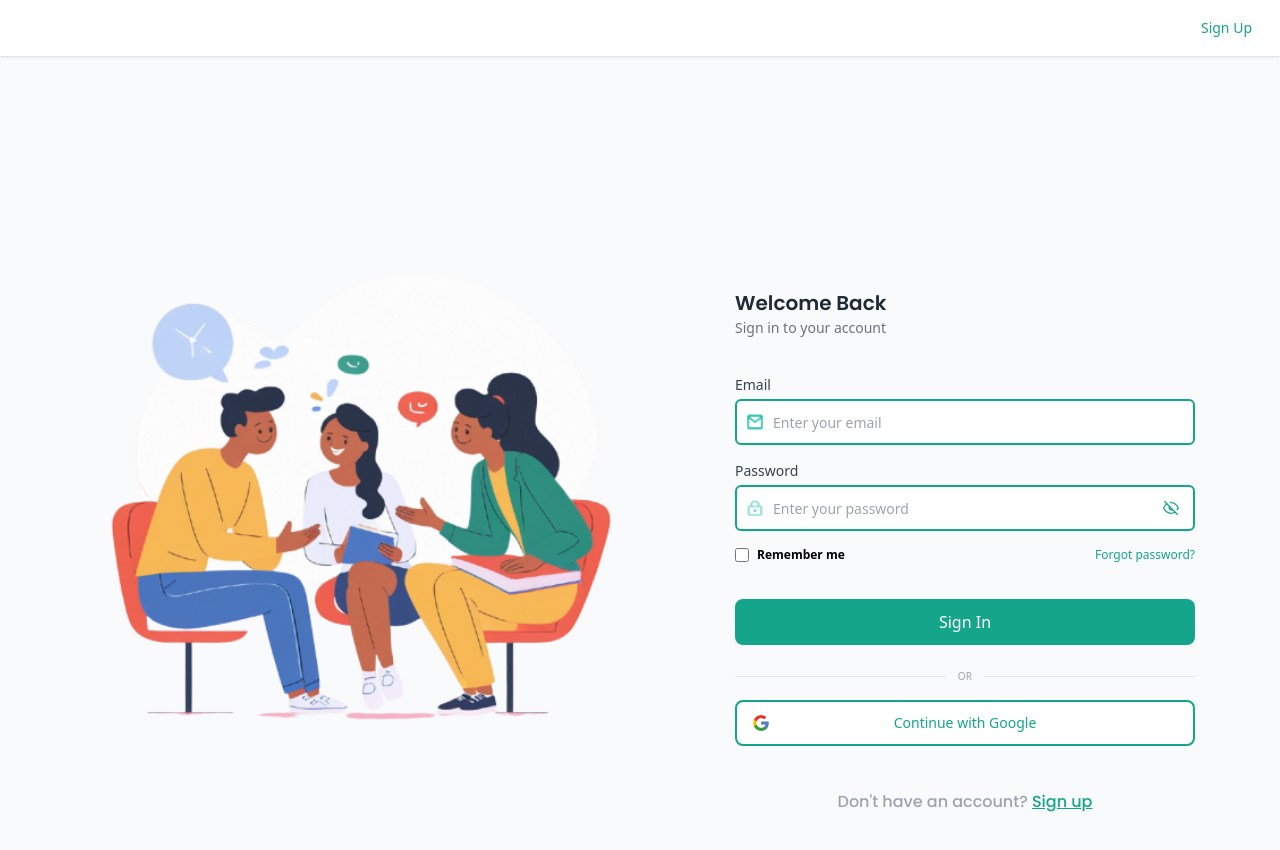
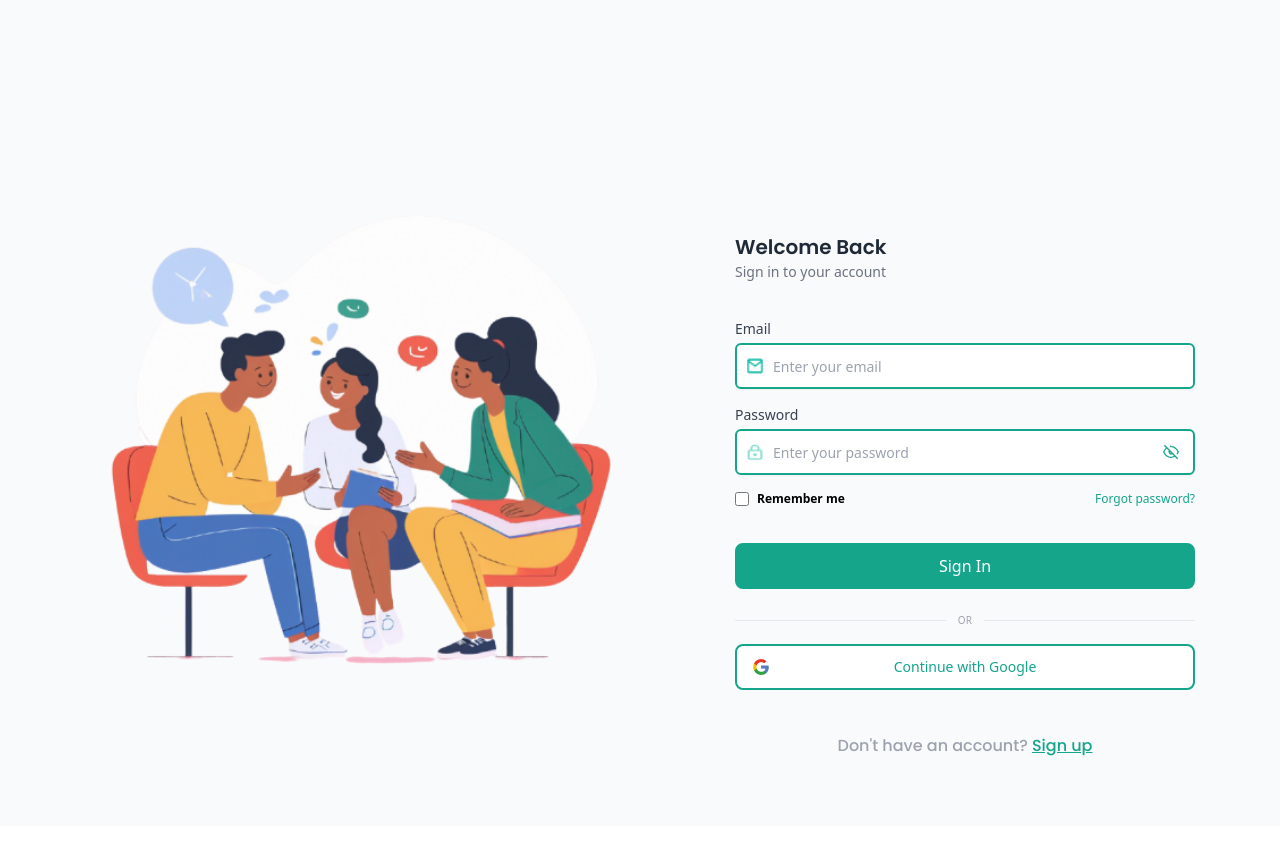
Before and after one commit to joyAj2/SpiritualApp, a React (Vite) app: page /login in a window 1280 px wide. Shown: the top 850 px of the page. After the commit the page ends 826 px from the top, so only its background shows below. Built offline with nearby package versions, Linux system fonts and the light colour scheme.

Commit message:
updated all the pages completely

```diff
--- a/src/App.tsx
+++ b/src/App.tsx
@@ -14,7 +14,7 @@ const Protected: React.FC<{ children: React.ReactElement }> = ({ children }) =>
 
 const Layout: React.FC = () => {
   const location = useLocation()
-  const isAuthRoute = location.pathname === '/signup'
+  const isAuthRoute = location.pathname === '/signup' || location.pathname === '/login'
   const isSection1 = location.pathname === '/'
   const { user, logout } = useAuth()
   const linkBase = 'px-3 py-2 rounded hover:bg-gray-200 text-sm font-medium'
```
